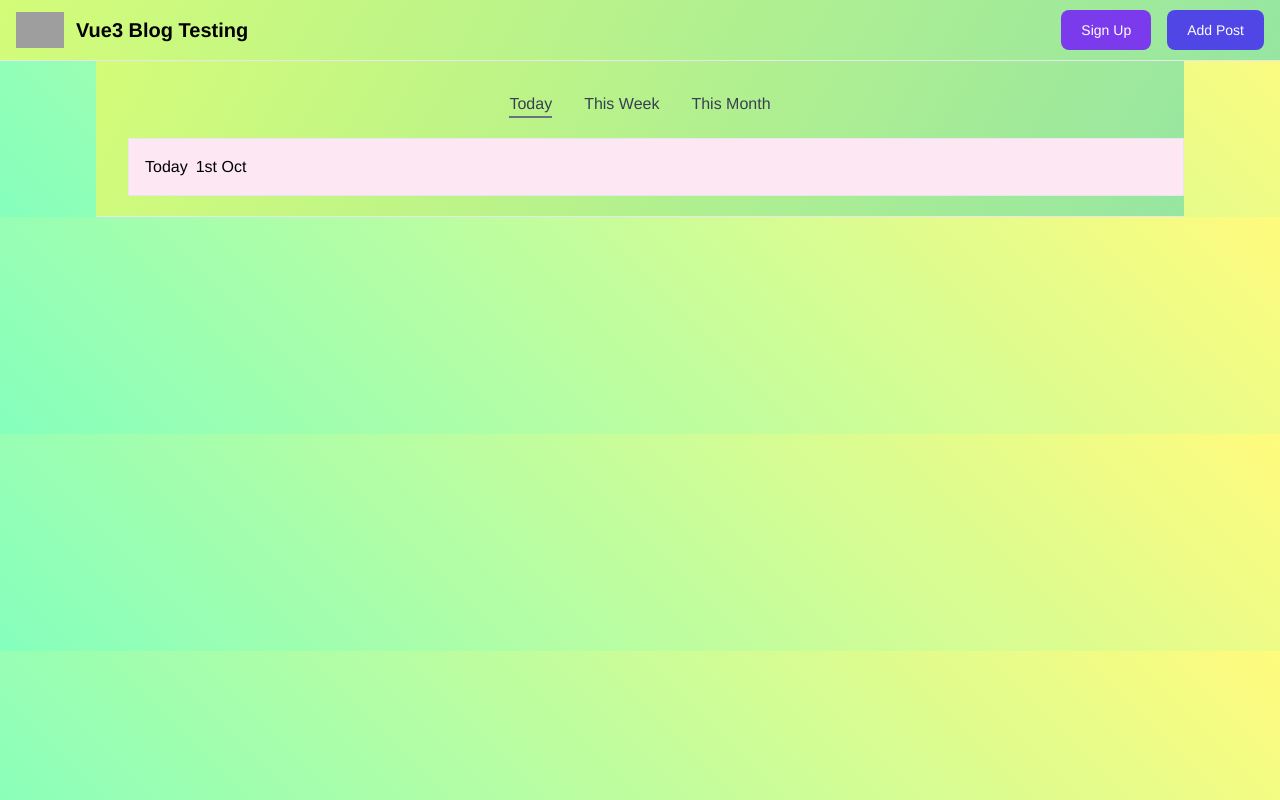
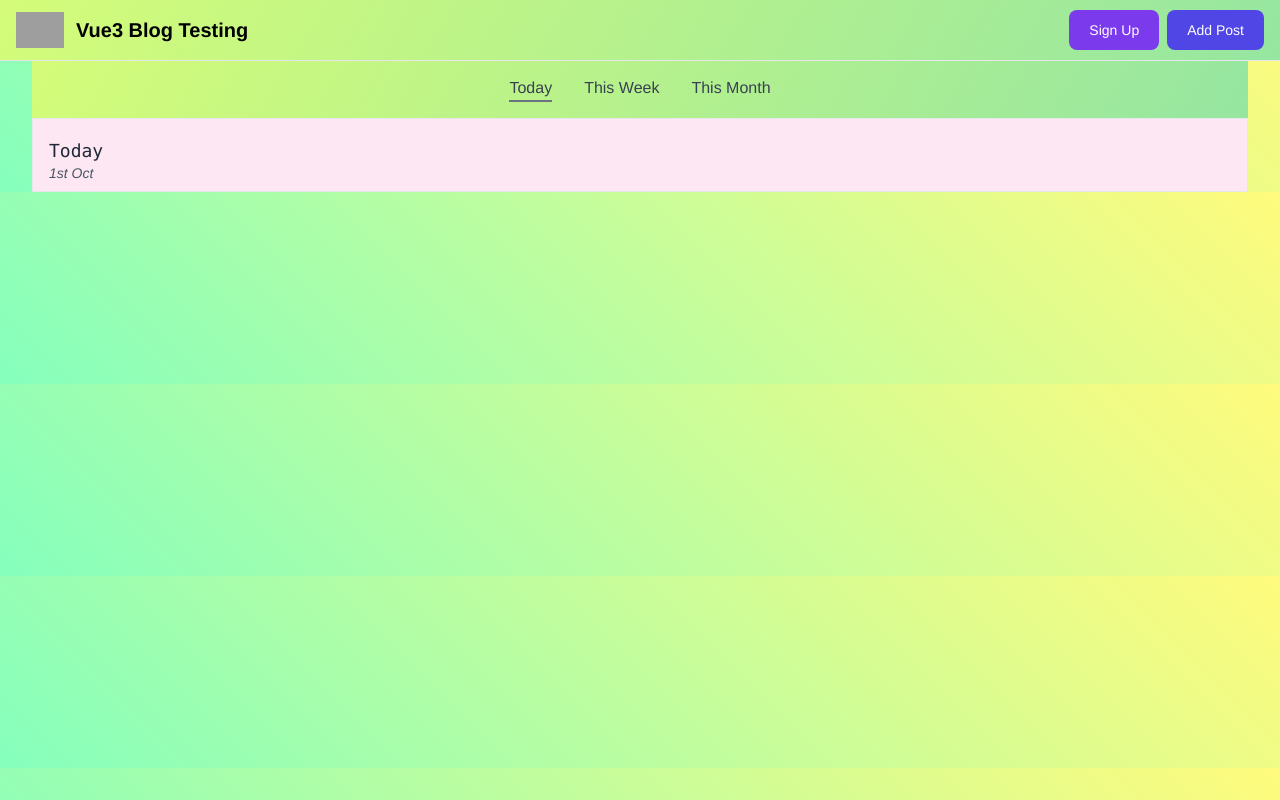
Before and after one commit to Akash52/vue3-blog-testing, a Vue app: page / in a window 1280 px wide. Built offline with nearby package versions, Linux system fonts and the light colour scheme; grey boxes are pictures that could not be loaded.

Commit message:
fixing styling

```diff
--- a/src/App.vue
+++ b/src/App.vue
@@ -1,6 +1,6 @@
 <template>
   <div id="modal" :style="style"></div>
-  <div className="container max-w-6xl  mx-auto px-4 sm:px-6 lg:px-8">
+  <div className="container  mx-auto px-4 sm:px-6 lg:px-8">
     <Navbar />
     <router-view />
   </div>
--- a/src/components/Navbar.vue
+++ b/src/components/Navbar.vue
@@ -18,7 +18,7 @@
       <div class="flex md:order-2">
         <button
           type="button"
-          class="text-white bg-purple-600 hover:bg-purple-800 focus:ring-4 focus:outline-none focus:ring-blue-300 font-medium rounded-lg text-sm px-5 py-2.5 text-center mr-3 md:mr-0 dark:bg-blue-600 dark:hover:bg-blue-700 dark:focus:ring-blue-800"
+          class="text-white bg-purple-600 hover:bg-purple-800 focus:ring-4 focus:outline-none focus:ring-blue-300 font-medium rounded-lg text-sm px-5 py-2.5 text-center mr-2 md:mr-0 dark:bg-blue-600 dark:hover:bg-blue-700 dark:focus:ring-blue-800"
           @click="show"
         >
           Sign Up
@@ -26,7 +26,7 @@
         <router-link to="/posts/new">
           <button
             type="button"
-            class="text-white ml-4 bg-indigo-600 hover:bg-indigo-800 focus:ring-4 focus:outline-none focus:ring-blue-300 font-medium rounded-lg text-sm px-5 py-2.5 text-center mr-3 md:mr-0 dark:bg-blue-600 dark:hover:bg-blue-700 dark:focus:ring-blue-800"
+            class="text-white ml-2 bg-indigo-600 hover:bg-indigo-800 focus:ring-4 focus:outline-none focus:ring-blue-300 font-medium rounded-lg text-sm px-5 py-2.5 text-center mr-2 md:mr-0 dark:bg-blue-600 dark:hover:bg-blue-700 dark:focus:ring-blue-800"
           >
             Add Post
           </button>
--- a/src/components/PostWriter.vue
+++ b/src/components/PostWriter.vue
@@ -1,11 +1,11 @@
 <template>
   <div
-    class="bg-blue-100 backdrop-blur-md blur-lg px-4 py-4 container flex justify-center flex-col -mt-6 rounded-md shadow-md"
+    class="container flex flex-col justify-center px-4 py-2 -mt-6 bg-blue-100 rounded-md shadow-md backdrop-blur-md blur-lg"
   >
-    <div class="mb-3 bg-purple-100 px-4 py-4 rounded-md shadow-md mt-20">
+    <div class="px-4 py-2 mt-20 mb-3 bg-purple-100 rounded-md shadow-md">
       <label
         for="exampleFormControlInput1"
-        class="form-label inline-block mb-2 font-semibold text-gray-600"
+        class="inline-block mb-2 font-semibold text-gray-600 form-label"
       >
         New Post
       </label>
@@ -21,15 +21,15 @@
     <div
       className="container mx-auto grid sm:grid-cols-1 md:grid-cols-2 lg:grid-cols-2 xl:grid-cols-2 pt-6 gap-8 -mt-3"
     >
-      <div class="shadow-md px-2 py-2 bg-purple-100 rounded-md">
+      <div class="px-2 py-2 bg-purple-100 rounded-md shadow-md">
         <label
           for="exampleFormControlInput1"
-          class="form-label inline-block mb-2 font-semibold text-gray-600"
+          class="inline-block mb-2 font-semibold text-gray-600 form-label"
         >
           Markdown Editor
         </label>
         <div
-          class="rounded border-gray-300 dark:border-gray-700 border-dashed border-2 h-48 bg-gray-200 outline-none focus:bg-white transition duration-300 text-base font-normal text-gray-800 font-serif cursor-pointer mx-2 overflow-y-auto"
+          class="h-48 mx-2 overflow-y-auto font-serif text-base font-normal text-gray-800 transition duration-300 bg-gray-200 border-2 border-gray-300 border-dashed rounded outline-none cursor-pointer dark:border-gray-700 focus:bg-white"
           contenteditable
           ref="contentEditable"
           @input="handleInput"
@@ -37,10 +37,10 @@
         />
       </div>
 
-      <div class="shadow-md px-2 py-2 bg-purple-100 rounded-md">
+      <div class="px-2 py-2 bg-purple-100 rounded-md shadow-md">
         <label
           for="exampleFormControlInput1"
-          class="form-label inline-block mb-2 font-semibold text-gray-600"
+          class="inline-block mb-2 font-semibold text-gray-600 form-label"
         >
           HTML Preview
         </label>
--- a/src/components/TimeLine.vue
+++ b/src/components/TimeLine.vue
@@ -1,9 +1,9 @@
 <template>
-  <div className="border-b border-gray-200">
-    <nav class="py-4 flex flex-col space-x-8 justify-center">
-      <span class="py-4 flex space-x-8 justify-center">
+  <div className="container">
+    <nav class="flex flex-col justify-center">
+      <span class="flex justify-center py-4 space-x-8">
         <a
-          class="border-gray-500 text-gray-700 font-normal"
+          class="font-normal text-gray-700 border-gray-500"
           v-for="period in periods"
           :key="period"
           :class="{
@@ -15,13 +15,8 @@
           {{ period }}
         </a>
       </span>
-      <timeline-post-vue
-        class="px-4 my-1 border py-4 bg-pink-100 hover:bg-white cursor-pointer transition duration-500 flex"
-        v-for="post in posts"
-        :key="post.id"
-        :post="post"
-      />
     </nav>
+    <timeline-post-vue v-for="post in posts" :key="post.id" :post="post" />
   </div>
 </template>
 
--- a/src/components/TimelinePost.vue
+++ b/src/components/TimelinePost.vue
@@ -1,7 +1,11 @@
 <template>
-  <div className="border-b border-gray-200">
-    {{ post.title }}
-    <div class="ml-2 text-slate-700 font-normal">
+  <div
+    class="flex flex-col px-4 py-2 transition duration-500 bg-pink-100 border cursor-pointer hover:bg-white"
+  >
+    <p class="m-0 font-mono text-lg font-medium text-gray-800">
+      {{ post.title }}
+    </p>
+    <div class="-mt-3 text-sm italic font-normal text-gray-600">
       {{ post.created.format('Do MMM') }}
     </div>
   </div>
```
